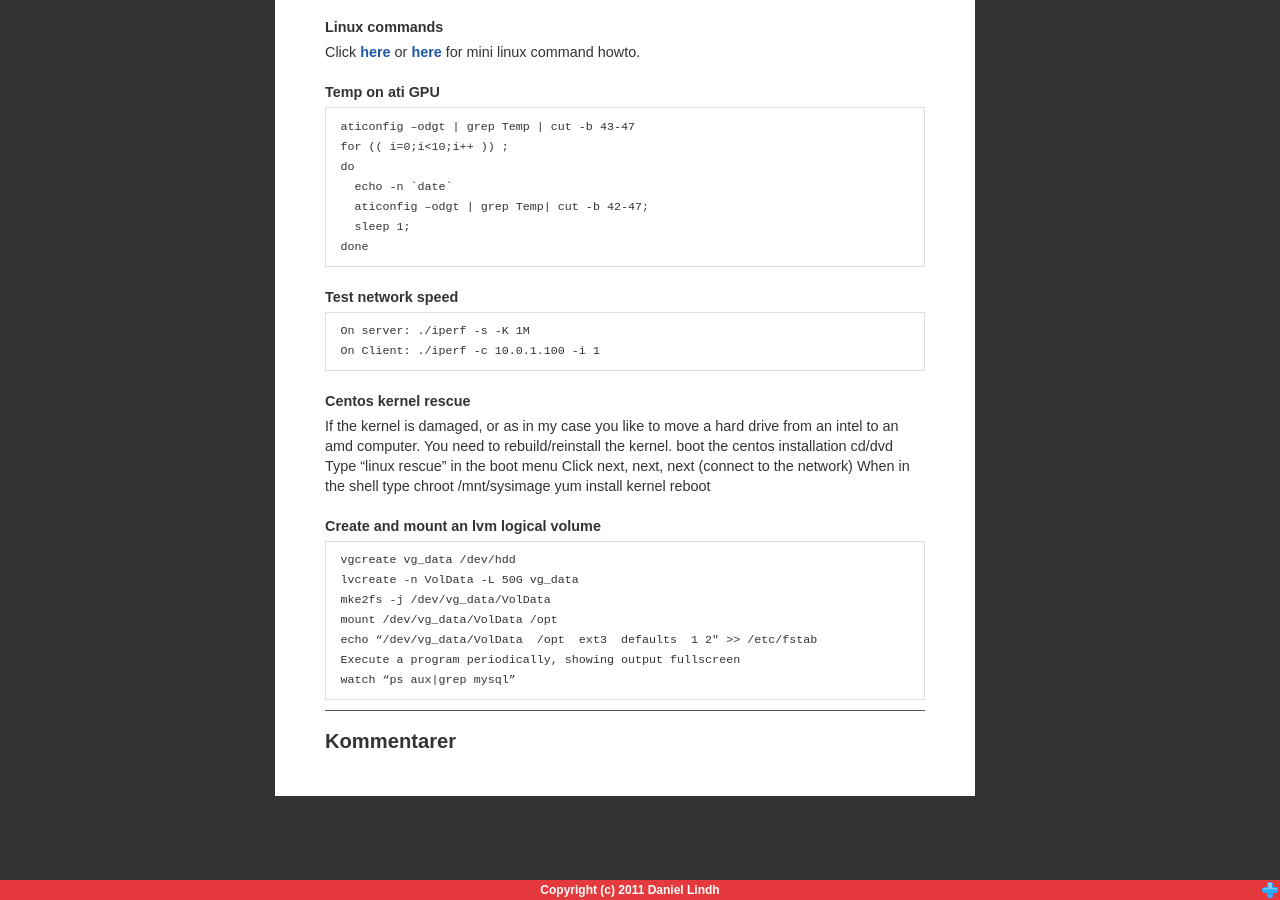
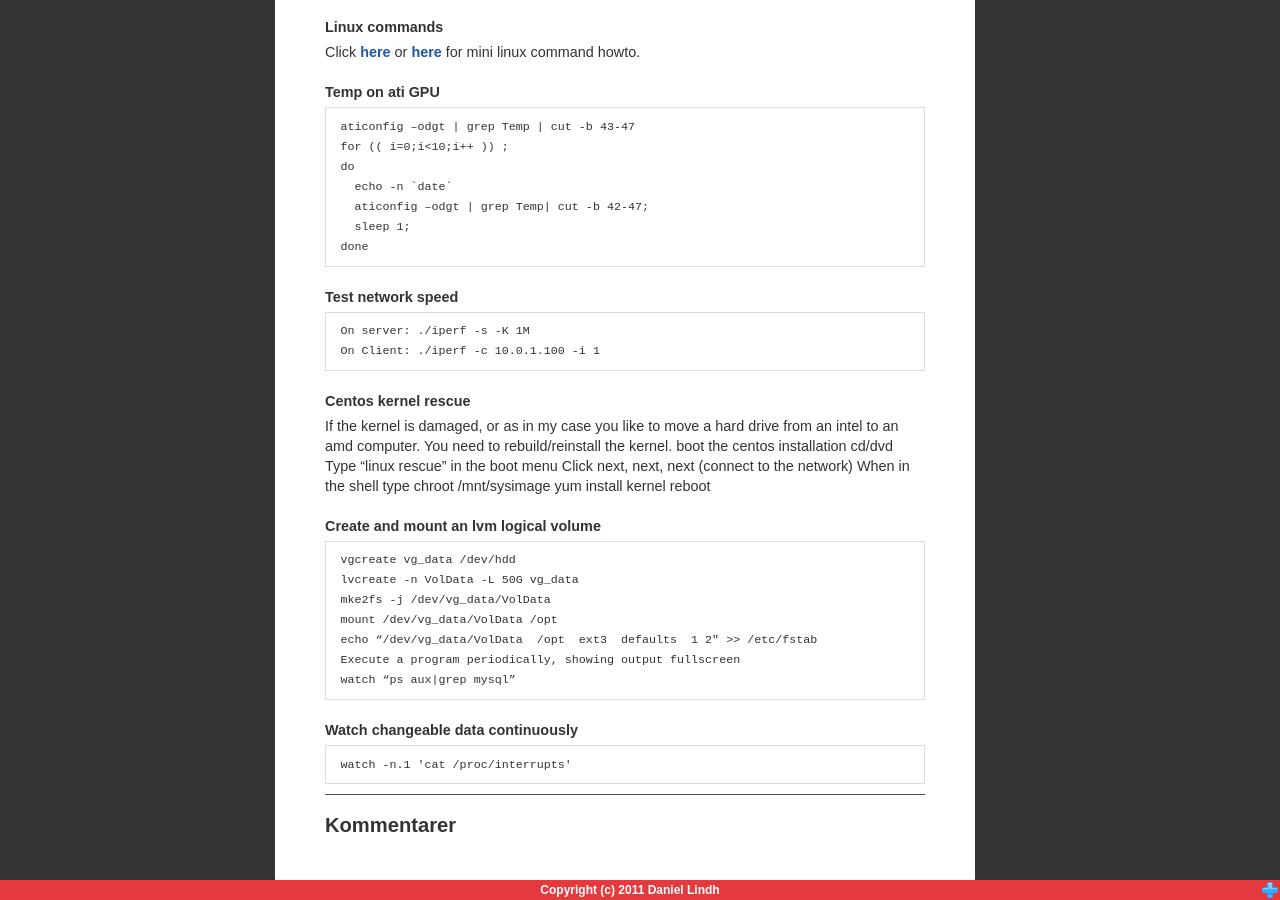
Before and after one commit to arlukin/arlukin.github.io, a Jekyll site: the page built from posts/linux/_posts/2011-02-22-linux-mini-guide.md, in a window 1280 px wide and 900 px high, scrolled down 1199 px. Built offline with Jekyll 4.4.1, drawn with Linux system fonts in a browser that asks for light colours; Markdown is read by kramdown in place of the engine named in the settings; comment, search, counter and statistics services are not loaded.

Commit message:
Added watch command.

```diff
--- a/posts/linux/_posts/2011-02-22-linux-mini-guide.md
+++ b/posts/linux/_posts/2011-02-22-linux-mini-guide.md
@@ -106,3 +106,6 @@ from an intel to an amd computer. You need to rebuild/reinstall the kernel.
     echo “/dev/vg_data/VolData  /opt  ext3  defaults  1 2″ >> /etc/fstab
     Execute a program periodically, showing output fullscreen
     watch “ps aux|grep mysql”
+
+### Watch changeable data continuously
+    watch -n.1 'cat /proc/interrupts'
```
